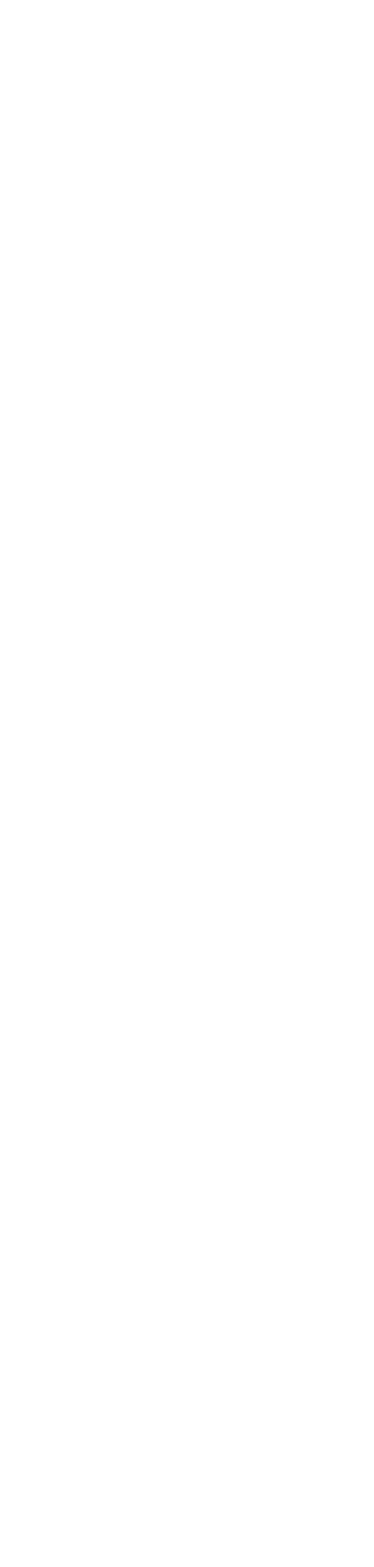
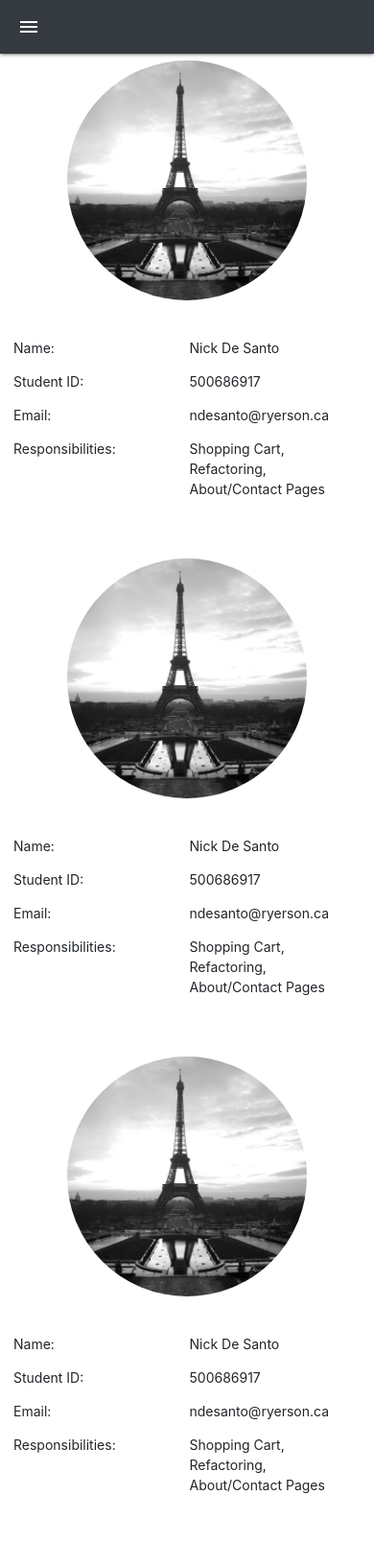
Before and after one commit to gelamari/cps630, a PHP site: page /contact.php in a window 390 px wide. Before the commit the page is empty. Shown: the whole page at 96% size. Before the commit the page ends 844 px from the top, so only its background shows below. Run offline with PHP 8.4, Linux system fonts and the light colour scheme; some libraries are stand-ins or nearby versions.

Commit message:
added contact page, fixed nav for responsiveness

```diff
--- a/Project/assets/css/style.css
+++ b/Project/assets/css/style.css
@@ -1,11 +1,15 @@
-.pd-10 {
-    padding: 10px;
-}
 .grid-two {
     display: grid;
     grid-template-columns: 1fr 1fr;
     margin: 0 auto;
-    grid-gap: 2em;
+    grid-gap: 5px;
+    /* border: 1px solid black; */
+}
+.grid-vert-two {
+    display: grid;
+    grid-template-rows: 1fr 1fr;
+    margin: 0 auto;
+    grid-gap: 5px;
     /* border: 1px solid black; */
 }
 .grid-two-unbalanced {
@@ -24,6 +28,26 @@
     text-align: center;
 }
 
+.contact-container {
+    margin-top: auto;
+    margin-bottom: auto;
+}
+.nick-image {
+    margin: 0 auto;
+    margin-top: auto;
+    margin-bottom: auto;
+    width: 250px;
+    height: 250px;
+    border-radius: 50%;
+    background-image: url("../img/et.jpg");
+    background-position: center;
+    background-size: cover;
+}
+
 .num {
     max-width: 5em;
 }
+
+a:hover {
+    text-decoration: none !important;
+}
--- a/Project/assets/includes/header.php
+++ b/Project/assets/includes/header.php
@@ -2,6 +2,7 @@
     <title><?php echo $title; ?></title>
     <link rel="stylesheet" type="text/css" href="assets/css/homepage.css">
     <link rel="stylesheet" type="text/css" href="assets/css/style.css">
+    <meta name="viewport" content="width=device-width, initial-scale=1.0">
 
 	<link rel="stylesheet" href="https://use.fontawesome.com/releases/v5.6.3/css/all.css" integrity="sha384-UHRtZLI+pbxtHCWp1t77Bi1L4ZtiqrqD80Kn4Z8NTSRyMA2Fd33n5dQ8lWUE00s/" crossorigin="anonymous">
     <link rel="stylesheet" href="https://maxcdn.bootstrapcdn.com/bootstrap/4.4.1/css/bootstrap.min.css">
--- a/Project/assets/includes/nav.php
+++ b/Project/assets/includes/nav.php
@@ -1,26 +1,32 @@
 <?php
 ?>
 
-<nav class="navbar mr-auto navbar-expand-sm bg-dark navbar-dark">
-      <ul class="navbar-nav mr-auto">
-        <li id="home" class="nav-item">
-              <a class="nav-link" href="homepage.php">Home</a>
-        </li>
-        <li id="about" class="nav-item">
-              <a class="nav-link" href="#">About</a>
-        </li>
-        <li id="contact" class="nav-item">
-              <a class="nav-link" href="#">Contact</a>
-        </li>
-    </ul>
-    <ul class="navbar-nav ml-auto">
-        <li id="cart" class="nav-item">
-            <a class="nav-link" href="cart.php"><i class="fas fa-shopping-cart"></i></span> Cart</a>
-        </li>
+<div>
+<nav>
+    <div class="nav-wrapper bg-dark navbar-dark">
+      <a href="#" data-target="mobile-demo" class="sidenav-trigger"><i class="material-icons">menu</i></a>
+      <ul class="hide-on-med-and-down">
+            <li id="home"><a href="homepage.php">Home</a></li>
+            <li id="about"><a href="about.php">About</a></li>
+            <li id="contact"><a href="contact.php">Contact</a></li>
       </ul>
+      <ul class="right hide-on-med-and-down">
+            <li id="cart" class="rightnav-item"><a href="cart.php"><i class="fas fa-shopping-cart"></i></span> Cart</a></li>
+      </ul>
+    </div>
 </nav>
 
-
+  <ul class="sidenav" id="mobile-demo">
+      <li id="home"><a href="homepage.php">Home</a></li>
+      <li id="about"><a href="about.php">About</a></li>
+      <li id="contact"><a href="contact.php">Contact</a></li>
+      <li id="cart" class="rightnav-item"><a href="cart.php"></span> Cart</a></li>
+  </ul>
+</div>
 <script>
       $("#<?php echo $page; ?>").addClass('active');
+
+      $(document).ready(function(){
+            $('.sidenav').sidenav();
+      });
 </script>
--- a/Project/cart.php
+++ b/Project/cart.php
@@ -8,7 +8,7 @@
     $page = 'cart';
     include 'assets/includes/nav.php';
     ?>
-    <div class="grid-two pd-10">
+    <div class="grid-two p-4">
         <div id="plans">
             <!-- This list will be dynamic through PHP  -->
             <!-- for all plans -->
@@ -25,7 +25,7 @@
                 </div>
             <!--/for all plans -->
         </div>
-        <div class="pd-10">
+        <div class="p-4">
             <!-- if !purchased -->
             <form>
                 <div class="grid-two-unbalanced align-right">
@@ -46,7 +46,7 @@
             </div>
         </div>
     </div>
-    <div class="center pd-10">
+    <div class="center p-4">
         map
         <!-- php plan.selected.map? see how this works -->
     </div>
--- a/Project/contact.php
+++ b/Project/contact.php
@@ -0,0 +1,77 @@
+<html>
+<?php
+    $title = "Contact us";
+    include 'assets/includes/header.php';
+?>
+<body>
+    <?php
+    $page = 'contact';
+    include 'assets/includes/nav.php';
+    ?>
+    <div class="row">
+        <div class="col-sm grid-vert-two p-2">
+            <div class="nick-image"></div>
+            <div class="contact-container p-2">
+                <div class="grid-two">
+                    <p>Name: </p>
+                    <p>Nick De Santo</p>
+                </div>
+                <div class="grid-two">
+                    <p>Student ID: </p>
+                    <p>500686917</p>
+                </div>
+                <div class="grid-two">
+                    <p>Email: </p>
+                    <p>ndesanto@ryerson.ca</p>
+                </div>
+                <div class="grid-two">
+                    <p>Responsibilities: </p>
+                    <p>Shopping Cart, Refactoring, About/Contact Pages</p>
+                </div>
+            </div>
+        </div>
+        <div class="col-sm grid-vert-two p-2">
+            <div class="nick-image"></div>
+            <div class="contact-container p-2">
+                <div class="grid-two">
+                    <p>Name: </p>
+                    <p>Nick De Santo</p>
+                </div>
+                <div class="grid-two">
+                    <p>Student ID: </p>
+                    <p>500686917</p>
+                </div>
+                <div class="grid-two">
+                    <p>Email: </p>
+                    <p>ndesanto@ryerson.ca</p>
+                </div>
+                <div class="grid-two">
+                    <p>Responsibilities: </p>
+                    <p>Shopping Cart, Refactoring, About/Contact Pages</p>
+                </div>
+            </div>
+        </div>
+        <div class="col-sm grid-vert-two p-2">
+            <div class="nick-image"></div>
+            <div class="contact-container p-2">
+                <div class="grid-two">
+                    <p>Name: </p>
+                    <p>Nick De Santo</p>
+                </div>
+                <div class="grid-two">
+                    <p>Student ID: </p>
+                    <p>500686917</p>
+                </div>
+                <div class="grid-two">
+                    <p>Email: </p>
+                    <p>ndesanto@ryerson.ca</p>
+                </div>
+                <div class="grid-two">
+                    <p>Responsibilities: </p>
+                    <p>Shopping Cart, Refactoring, About/Contact Pages</p>
+                </div>
+            </div>
+        </div>
+
+    </div>
+<body>
--- a/Project/homepage.php
+++ b/Project/homepage.php
@@ -4,11 +4,11 @@
 	include 'assets/includes/header.php';
 ?>
 <body>
-	<div class="page-header"><h1><b>plan your travel</b></h1></div>
 	<?php
 		$page = 'home';
 		include 'assets/includes/nav.php';
 	?>
+	<div class="page-header"><h1><b>plan your travel</b></h1></div>
 	<div>
 		<select name="continent" id="continent" class="continent">
 			<option>Select a Continent</option>
```
Also changed, not shown: Project/about.php (+16 -0 lines).
